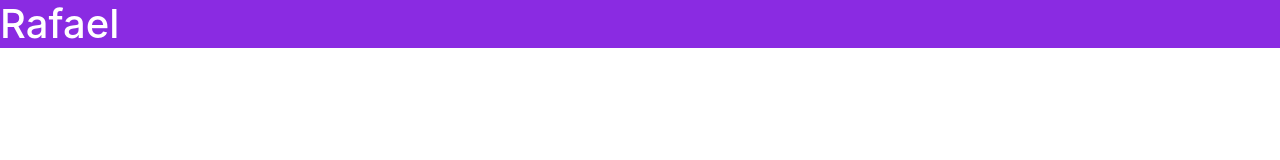
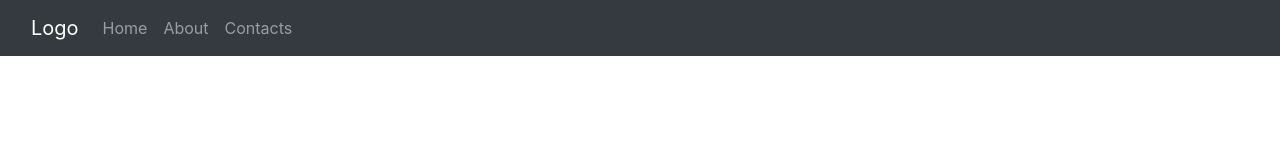
Before and after one commit to Rafff07/SaphireSolutions, a plain HTML site: page index.html in a window 1280 px wide. Drawn offline with Linux system fonts and the light colour scheme.

Commit message:
update index.html

```diff
--- a/index.html
+++ b/index.html
@@ -7,7 +7,19 @@
 
 <body>
     <header>
-        <h1>Rafael</h1>
+        <nav class="navbar navbar-expand-sm bg-dark navbar-dark">
+            <div class="container-fluid">
+                <a class="navbar-brand" href="#">Logo</a>
+                <button class="navbar-toggler" type="button" data-bs-toggle="collapse" data-bs-target="#collapsibleNavabar"><span class="navbar-toggler-icon"></span></button>
+                <div class="collapse navbar-collapse" id="collapsibleNavabar">
+                    <ul class="navbar-nav">
+                        <li class="navbar-item"><a class="nav-link" href="#">Home</a></li>
+                        <li class="navbar-item"><a class="nav-link" href="#">About</a></li>
+                        <li class="navbar-item"><a class="nav-link" href="#">Contacts</a></li>
+                    </ul>
+                </div>
+            </div>
+        </nav>
     </header>
 
 </body>
```
